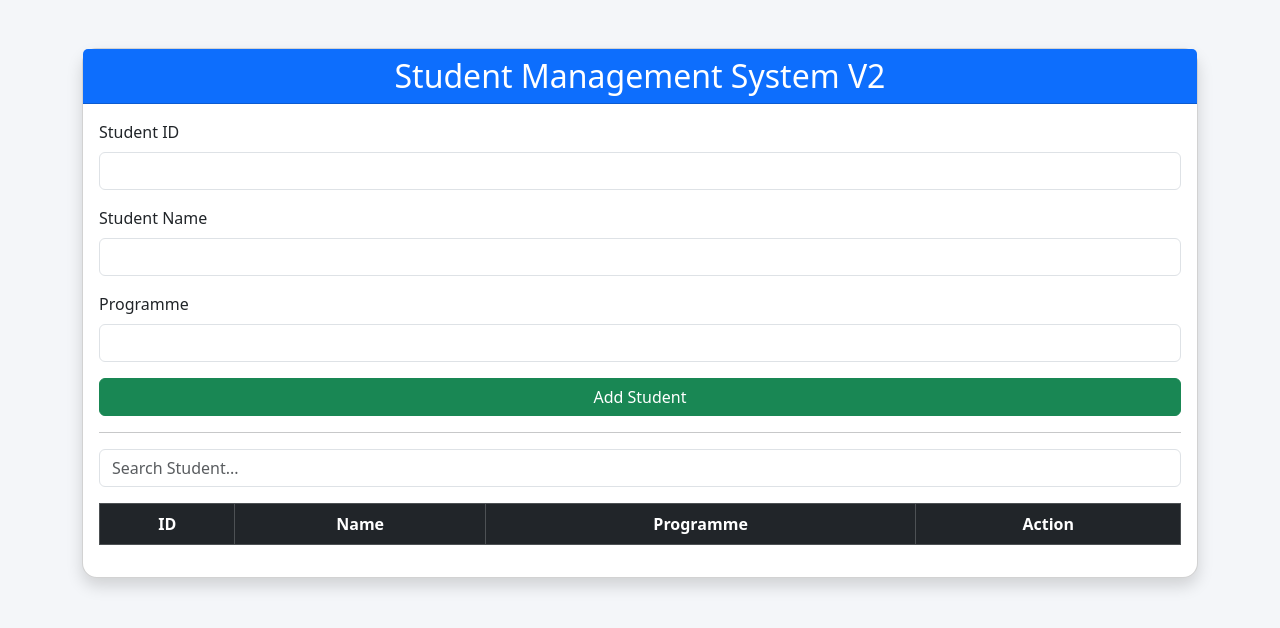
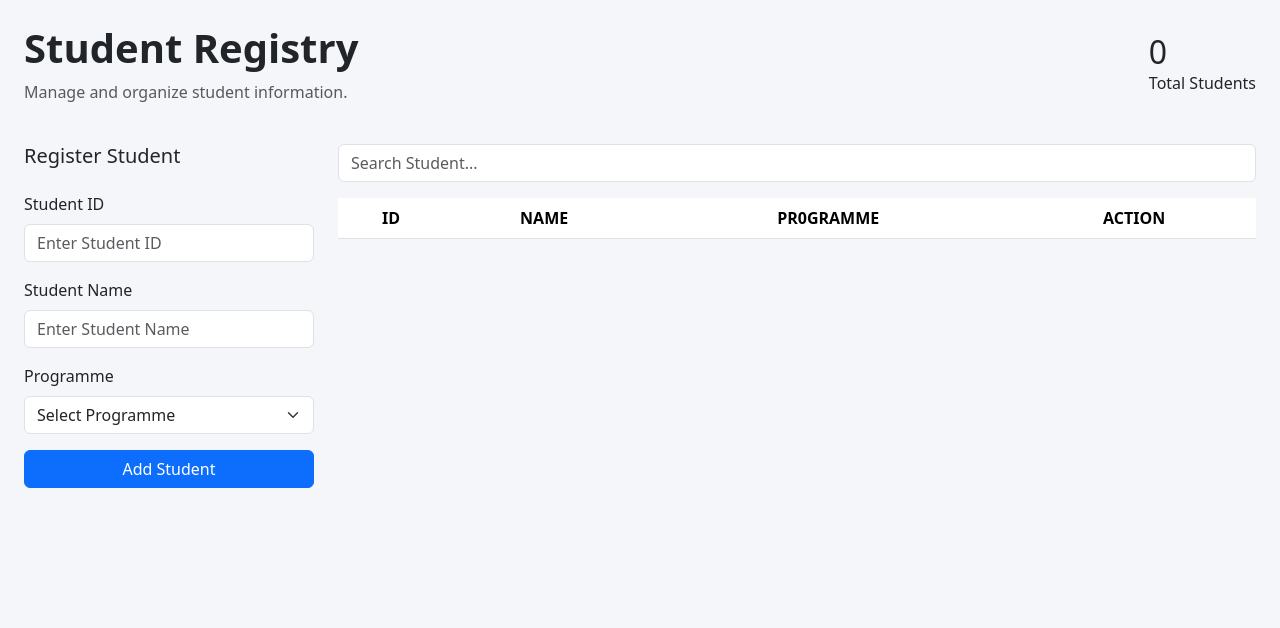
Before and after one commit to wanirfzl/Student-Management-System, a plain HTML site: page index.html in a window 1280 px wide. Drawn offline with nearby package versions, Linux system fonts and the light colour scheme.

Commit message:
Update index.html

```diff
--- a/index.html
+++ b/index.html
@@ -1,68 +1,154 @@
 <!DOCTYPE html>
 <html lang="en">
+
 <head>
     <meta charset="UTF-8">
     <meta name="viewport" content="width=device-width, initial-scale=1.0">
-    <title>Student Management System</title>
+    <title>Student Registry</title>
 
     <link href="https://cdn.jsdelivr.net/npm/bootstrap@5.3.3/dist/css/bootstrap.min.css" rel="stylesheet">
 
     <link rel="stylesheet" href="style.css">
 </head>
+
 <body>
 
-<div class="container mt-5">
+<div class="container-fluid p-4">
 
-    <div class="card shadow">
-        <div class="card-header bg-primary text-white">
-            <h2 class="text-center">Student Management System V2</h2>
+    <!-- Header -->
+
+    <div class="d-flex justify-content-between align-items-center mb-4">
+
+        <div>
+            <h1 class="fw-bold">Student Registry</h1>
+
+            <p class="text-muted">
+                Manage and organize student information.
+            </p>
         </div>
 
-        <div class="card-body">
+        <div class="student-card">
+
+            <h2 id="totalStudents">0</h2>
+
+            <p>Total Students</p>
+
+        </div>
+
+    </div>
+
+    <div class="row g-4">
+
+        <!-- Form Section -->
+
+        <div class="col-lg-3">
+
+            <div class="form-card">
+
+                <h5 class="mb-4">
+                    Register Student
+                </h5>
 
                 <form id="studentForm">
 
                     <div class="mb-3">
-                    <label class="form-label">Student ID</label>
-                    <input type="text" id="studentId" class="form-control" required>
+
+                        <label class="form-label">
+                            Student ID
+                        </label>
+
+                        <input
+                            type="text"
+                            id="studentId"
+                            class="form-control"
+                            placeholder="Enter Student ID"
+                            required>
+
                     </div>
 
                     <div class="mb-3">
-                    <label class="form-label">Student Name</label>
-                    <input type="text" id="studentName" class="form-control" required>
+
+                        <label class="form-label">
+                            Student Name
+                        </label>
+
+                        <input
+                            type="text"
+                            id="studentName"
+                            class="form-control"
+                            placeholder="Enter Student Name"
+                            required>
+
                     </div>
 
                     <div class="mb-3">
-                    <label class="form-label">Programme</label>
-                    <input type="text" id="programme" class="form-control" required>
+
+                        <label class="form-label">
+                            Programme
+                        </label>
+
+                        <select
+                            id="programme"
+                            class="form-select"
+                            required>
+
+                            <option value="">
+                                Select Programme
+                            </option>
+
+                            <option>AA103 Diploma of Accountancy</option>
+                            <option>CC101 Diploma in Computer Science</option>
+                            <option>BK101 Diploma in Corporate Communication</option>
+                            <option>AA201 Bachelor of Accountancy (Honours)
+                            <option>FC001 Foundation in Commerce</option>
+                            </option>
+
+                        </select>
+
                     </div>
 
-                <button class="btn btn-success w-100">
+                    <button
+                        id="submitBtn"
+                        type="submit"
+                        class="btn btn-primary w-100">
+
                         Add Student
+
                     </button>
 
                 </form>
 
-            <hr>
+            </div>
+
+        </div>
+
+        <!-- Table Section -->
+
+        <div class="col-lg-9">
+
+            <div class="table-card">
 
                 <input
                     type="text"
                     id="searchInput"
                     class="form-control mb-3"
-                placeholder="Search Student..."
-            >
+                    placeholder="Search Student...">
 
                 <div class="table-responsive">
 
-                <table class="table table-bordered table-hover">
+                    <table class="table table-hover align-middle">
 
-                    <thead class="table-dark">
+                        <thead class="table-header">
+
                             <tr>
+
                                 <th>ID</th>
-                            <th>Name</th>
-                            <th>Programme</th>
-                            <th>Action</th>
+                                <th>NAME</th>
+                                <th>PR0GRAMME</th>
+                                <th>ACTION</th>
+
                             </tr>
+
                         </thead>
 
                         <tbody id="studentTable">
@@ -74,6 +160,9 @@
                 </div>
 
             </div>
+
+        </div>
+
     </div>
 
 </div>
```
Lines whose indentation alone changed are shown as unchanged.
